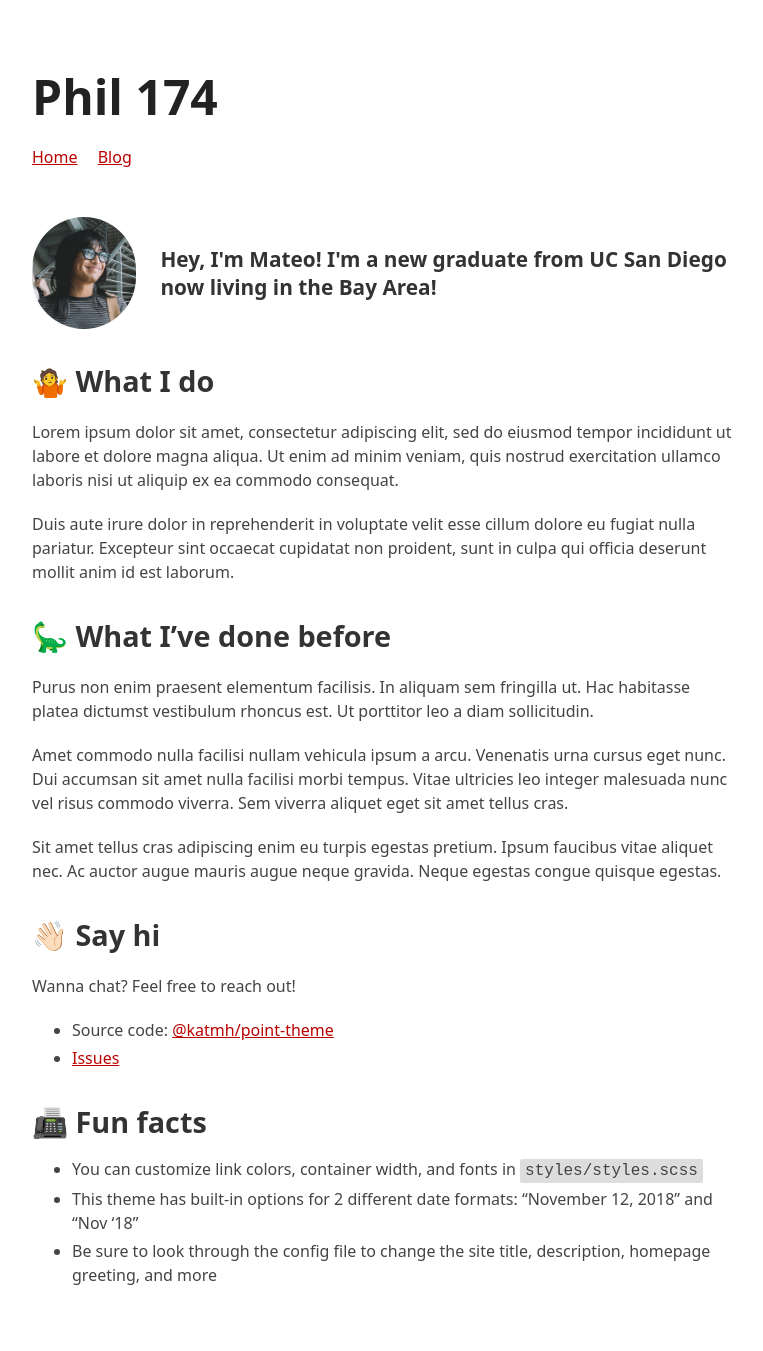
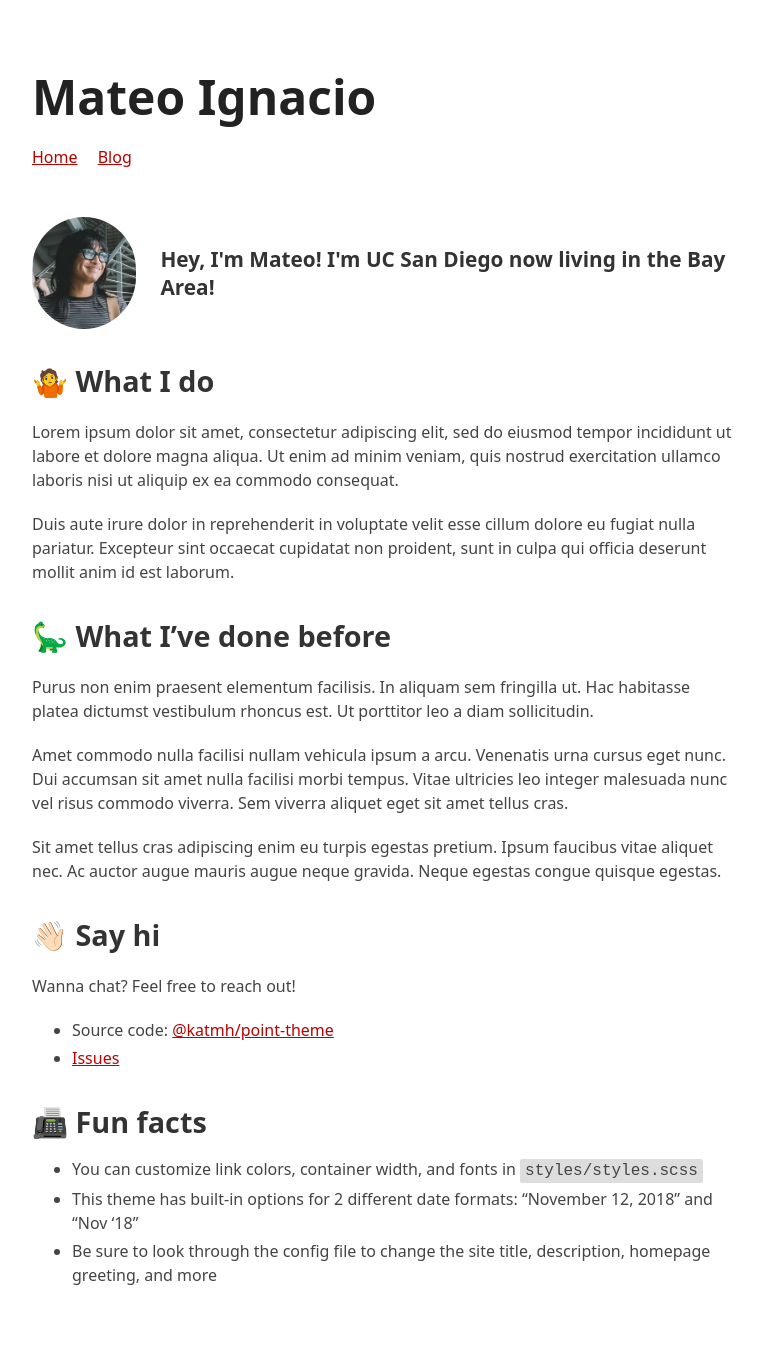
Before and after one commit to katmh/point-theme, a Jekyll site: the page built from index.md, in a window 1280 px wide. Shown: the whole page, without its empty margins (258-1021 px from the left). Built offline with Jekyll 4.4.1, drawn with Linux system fonts in a browser that asks for light colours; our own code applies the rules of GitHub Pages for plain Markdown files.

Commit message:
changed url

```diff
--- a/_config.yml
+++ b/_config.yml
@@ -5,10 +5,10 @@
 #
 
 # no trailing slash
-url: https://point-theme.netlify.app
+url: https://mateoign.github.io/mateoign.github.io
 
 # for header and meta tags
-title: Phil 174
+title: Mateo Ignacio
 description: My personal website
 
 # set external to true if linking outside your website
@@ -27,7 +27,7 @@ nav-links:
 # for the homepage image + big text next to it
 greeting_image: /assets/me.jpg
 # 100-200 characters recommended
-greeting_text: Hey, I'm Mateo! I'm a new graduate from UC San Diego now living in the Bay Area!
+greeting_text: Hey, I'm Mateo! I'm UC San Diego now living in the Bay Area!
 
 # show blog post excerpts on blog page
 show_excerpts: false
```
